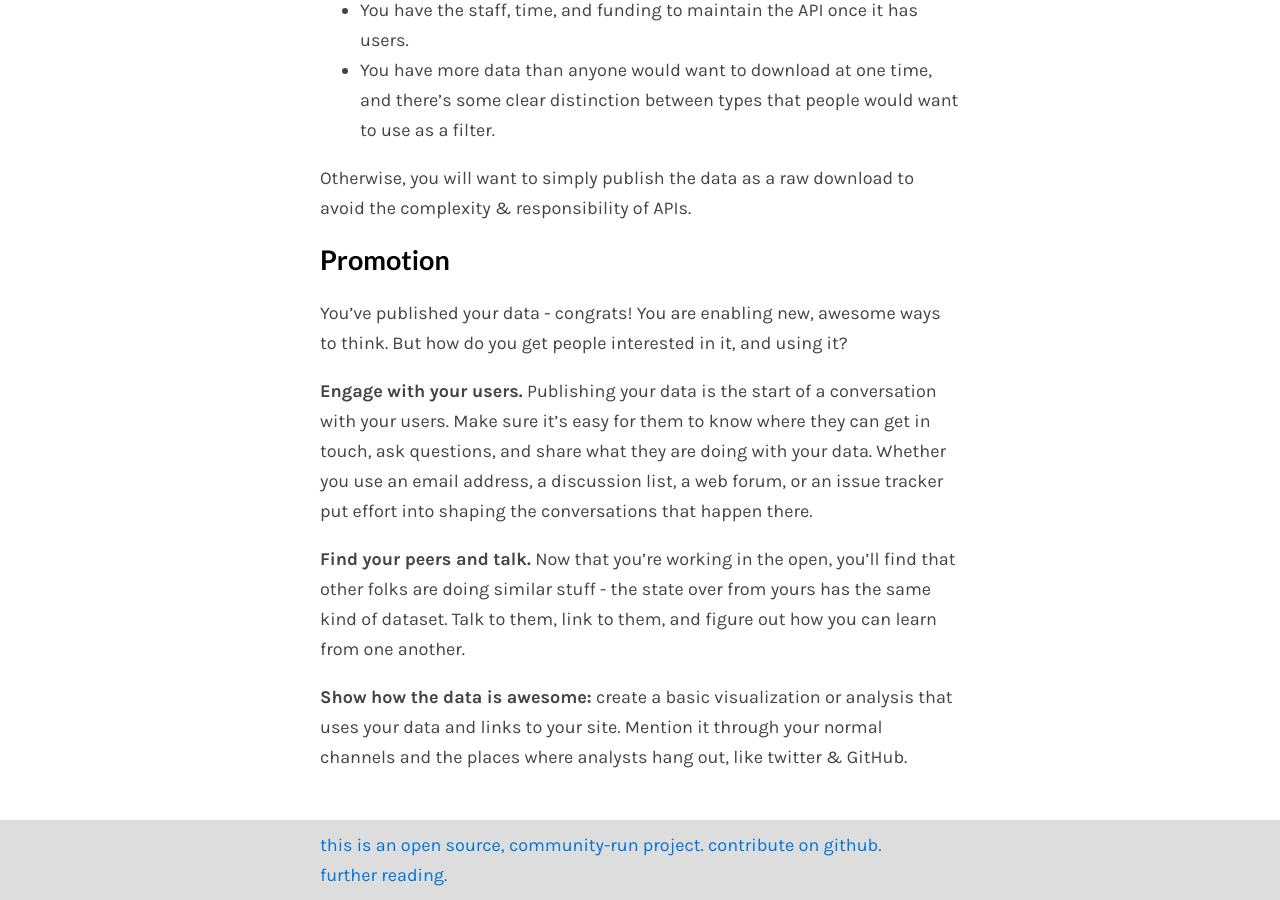
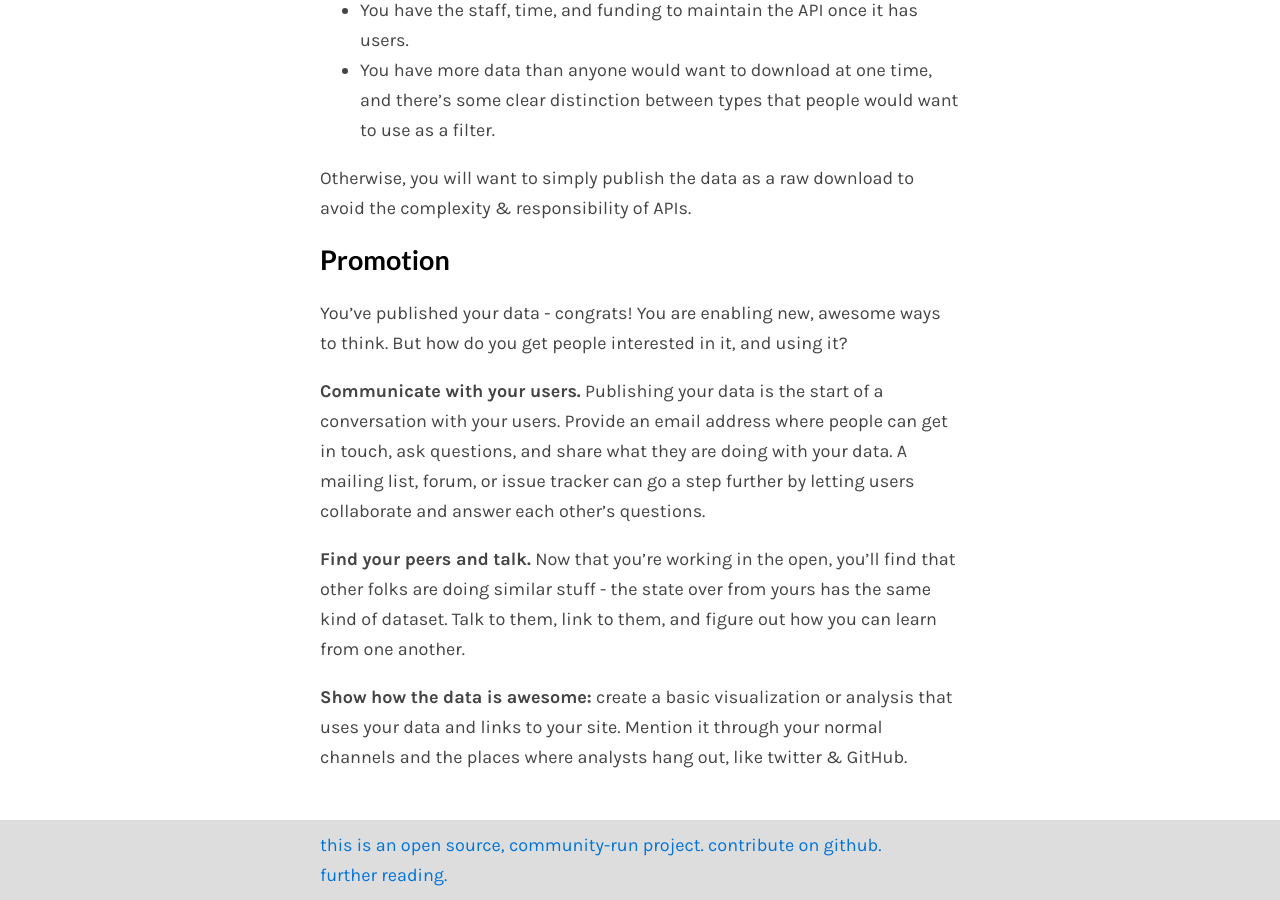
Before and after one commit to tmcw/simpleopendata, a Jekyll site: the page built from index.md, in a window 1280 px wide and 900 px high, scrolled down 3570 px. Built offline with Jekyll 4.4.1, drawn with Linux system fonts in a browser that asks for light colours; Markdown is read by kramdown in place of the engine named in the settings; comment, search, counter and statistics services are not loaded.

Commit message:
Tweak tone of communication bit.

```diff
--- a/index.md
+++ b/index.md
@@ -83,7 +83,7 @@ Otherwise, you will want to simply publish the data as a raw download to avoid t
 
 You've published your data - congrats! You are enabling new, awesome ways to think. But how do you get people interested in it, and using it?
 
-**Engage with your users.** Publishing your data is the start of a conversation with your users. Make sure it's easy for them to know where they can get in touch, ask questions, and share what they are doing with your data. Whether you use an email address, a discussion list, a web forum, or an issue tracker put effort into shaping the conversations that happen there.
+**Communicate with your users.** Publishing your data is the start of a conversation with your users. Provide an email address where people can get in touch, ask questions, and share what they are doing with your data. A mailing list, forum, or issue tracker can go a step further by letting users collaborate and answer each other's questions.
 
 **Find your peers and talk.** Now that you're working in the open, you'll find that other folks are doing similar stuff - the state over from yours has the same kind of dataset. Talk to them, link to them, and figure out how you can learn from one another.
 
```
